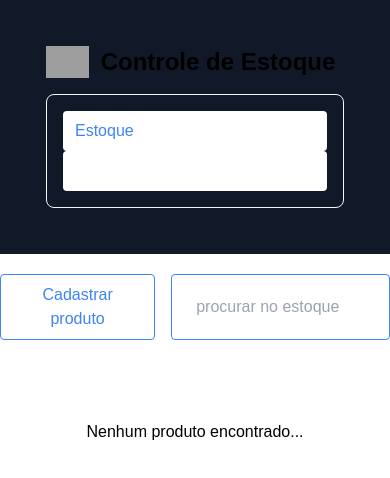
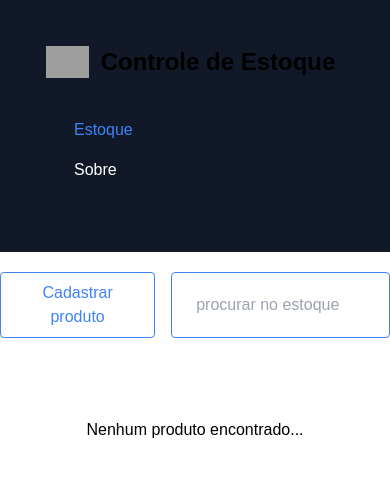
Before and after one commit to anngelos/inventory-control, a Vue app: page / in a window 390 px wide. Shown: the top 478 px of the page. Built offline with nearby package versions, Linux system fonts and the light colour scheme; grey boxes are pictures that could not be loaded.

Commit message:
NavMenu adjustment.

```diff
--- a/src/components/NavMenu.vue
+++ b/src/components/NavMenu.vue
@@ -1,17 +1,17 @@
 <template>
-  <nav class="border-gray-200 bg-gray-900">
+  <nav class="bg-gray-900">
     <div class="max-w-screen-xl flex flex-wrap items-center justify-between mx-auto p-4">
       <div class="flex items-center space-x-3 rtl:space-x-reverse">
         <img src="@/assets/inventory.png" class="h-8" alt="Logo" />
         <span class="self-center text-2xl font-semibold whitespace-nowrap dark:text-white">Controle de Estoque</span>
       </div>
       <div class="w-full md:block md:w-auto">
-        <ul class="font-medium flex flex-col p-4 md:p-0 mt-4 border border-gray-100 rounded-lg md:flex-row md:space-x-8 rtl:space-x-reverse md:mt-0 md:border-0 bg-gray-900">
+        <ul class="font-medium flex flex-col p-4 md:p-0 mt-4 md:flex-row md:space-x-8 rtl:space-x-reverse md:mt-0">
           <li>
-            <router-link to="/" class="block py-2 px-3 text-white bg-white rounded md:bg-transparent md:p-0">Estoque</router-link>
+            <router-link to="/" class="block py-2 px-3 text-white rounded md:p-0">Estoque</router-link>
           </li>
           <li>
-            <router-link to="/about" class="block py-2 px-3 text-white bg-white rounded md:bg-transparent md:p-0">Sobre</router-link>
+            <router-link to="/about" class="block py-2 px-3 text-white rounded md:p-0">Sobre</router-link>
           </li>
         </ul>
       </div>
```
